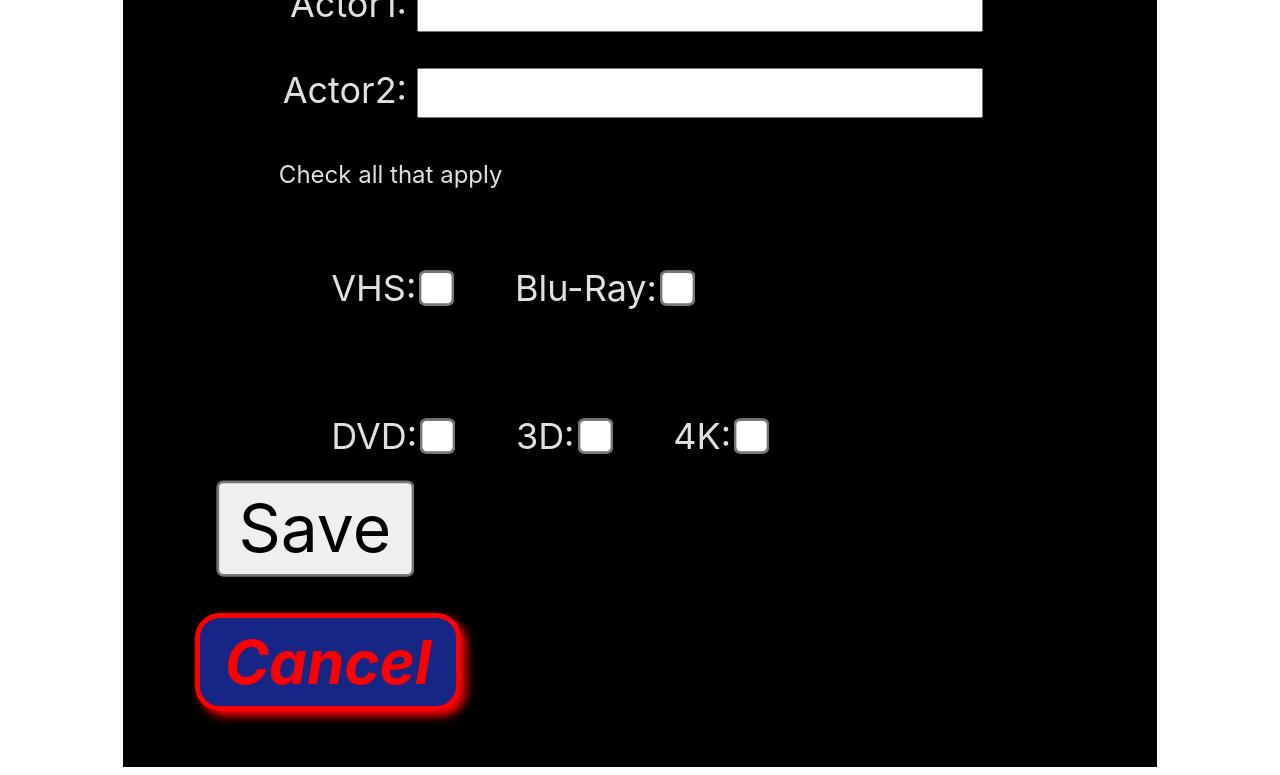
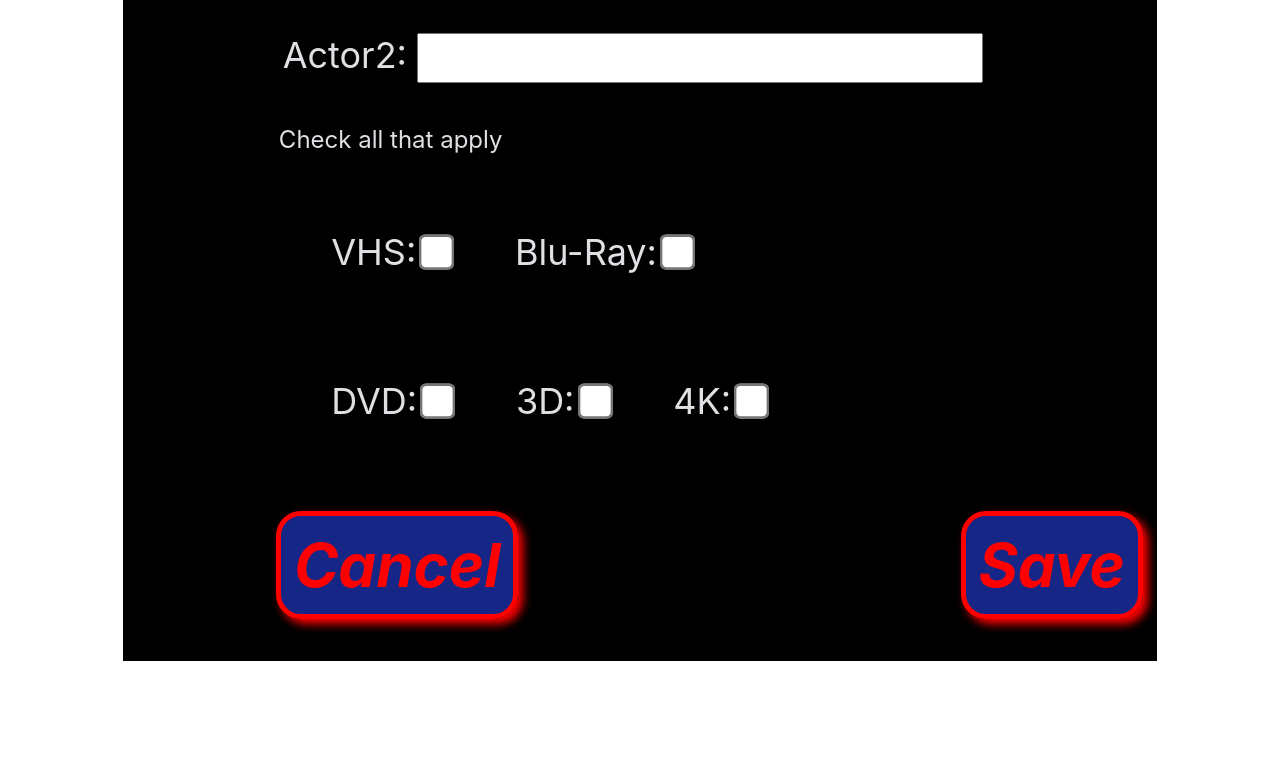
Before and after one commit to KiranSooful/HIT238_Sprint3, a plain HTML site: page addNew.html in a window 1280 px wide. Shown: the part 735-1510 px from the top of the page. After the commit the page ends 1404 px from the top, so only its background shows below. Drawn offline with Linux system fonts and the light colour scheme.

Commit message:
Tidy Up
Tidy up CSS on the add new form page and neatened the button layout.

```diff
--- a/addNew.html
+++ b/addNew.html
@@ -5,7 +5,7 @@
       <meta charset="utf-8">
       <title>Your Movie Collection</title>
       <meta name="author" content="Kiran Sooful">
-	    <meta name="description" content="HIT238 Project - search page">
+	    <meta name="description" content="HIT238 Project - Add new page">
 	    <meta name="viewport" content="width=device-width, initial-scale=1.0">
 	    <link rel="stylesheet" type="text/css" href="css/form.css">
     </head>
@@ -67,11 +67,13 @@
                   name="format" value="4K"/>
             </div>
           </section>
-          <input class = "CheckBoxStyle" type="submit" value="Save" id="save"/>
+
+          <div class = "checkboxRow">
+            <a class = "button1" href = "index.html">Cancel</a>
+            <input class = "button2" type="submit" value="Save" id="save"/>
+          </div>
+
         </form>
-
-
-        <a class = "button1" href = "index.html">Cancel</a>
 
       </main>
 
--- a/css/form.css
+++ b/css/form.css
@@ -25,7 +25,6 @@
 }
 
 .body, .header, .button1, .button2 {
-  justify-content: space-around;
   padding: 5px;
   }
 
@@ -43,7 +42,7 @@
 
 .formLayout {
   grid-column: 1 / 6;
-  grid-row: 2 / 4;
+  grid-row: 2 / 5;
   display: table;
 }
 
@@ -65,7 +64,7 @@ input {
 }
 
 .button1 {
-  grid-column: 1 / 3;
+  justify-self: left;
 }
 
 .button2 {
@@ -73,9 +72,8 @@ input {
 }
 
 .button1, .button2 {
-  grid-row: 4 / 5;
   padding: 5%;
-  width: 60%;
+  width: 40%;
   border: solid 5px;
   border-radius: 25px;
   box-shadow: 5px 5px 10px red;
@@ -85,6 +83,8 @@ input {
   font-style: italic;
   text-decoration: none;
   text-align: start;
+  margin-right: 74%;
+  margin-left: -39px;
 }
 
 .button1:hover, .button2:hover {
--- a/script/form.js
+++ b/script/form.js
@@ -20,8 +20,4 @@ document.querySelector('#movieDetails').addEventListener('submit', function (evt
     //Stringify and save form data to lolcal storage
     var formData = JSON.stringify(formDetails);
     localStorage.setItem(formDetails["Title"], formData);
-
-    //test by output to console
-    console.log(formData);
-    console.log(formDetails);
   });
```
